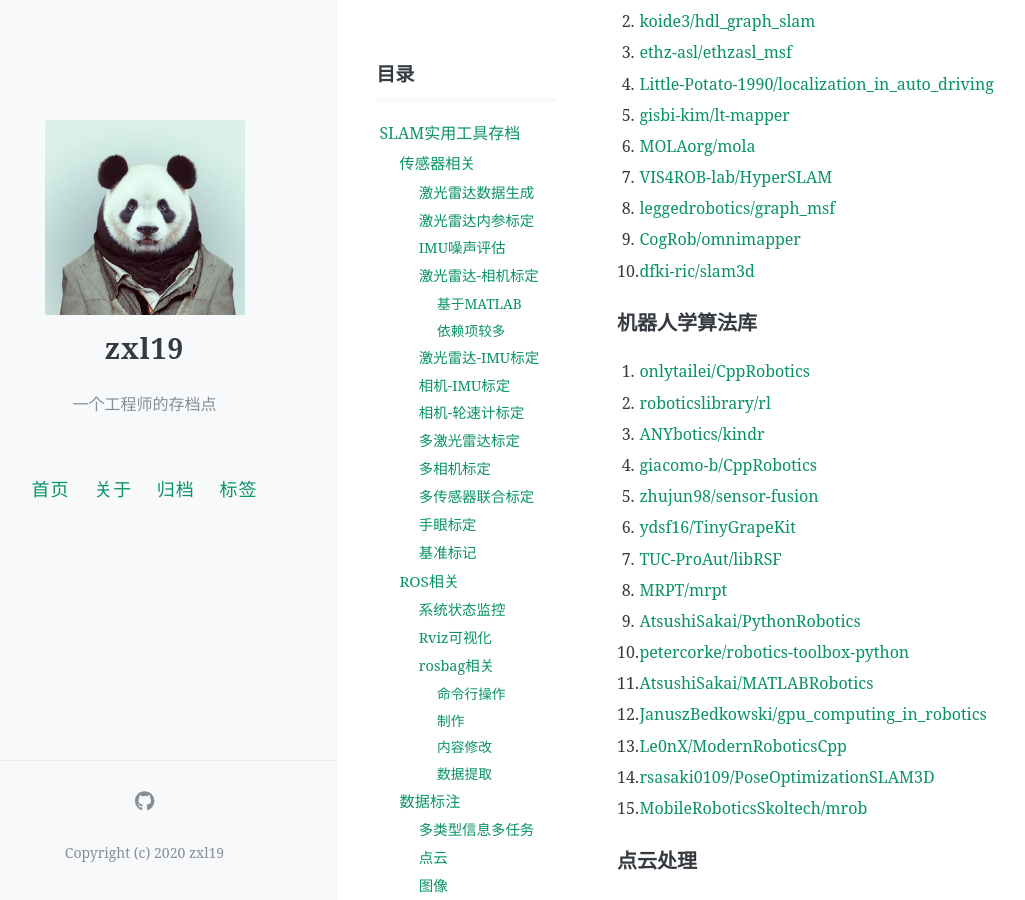
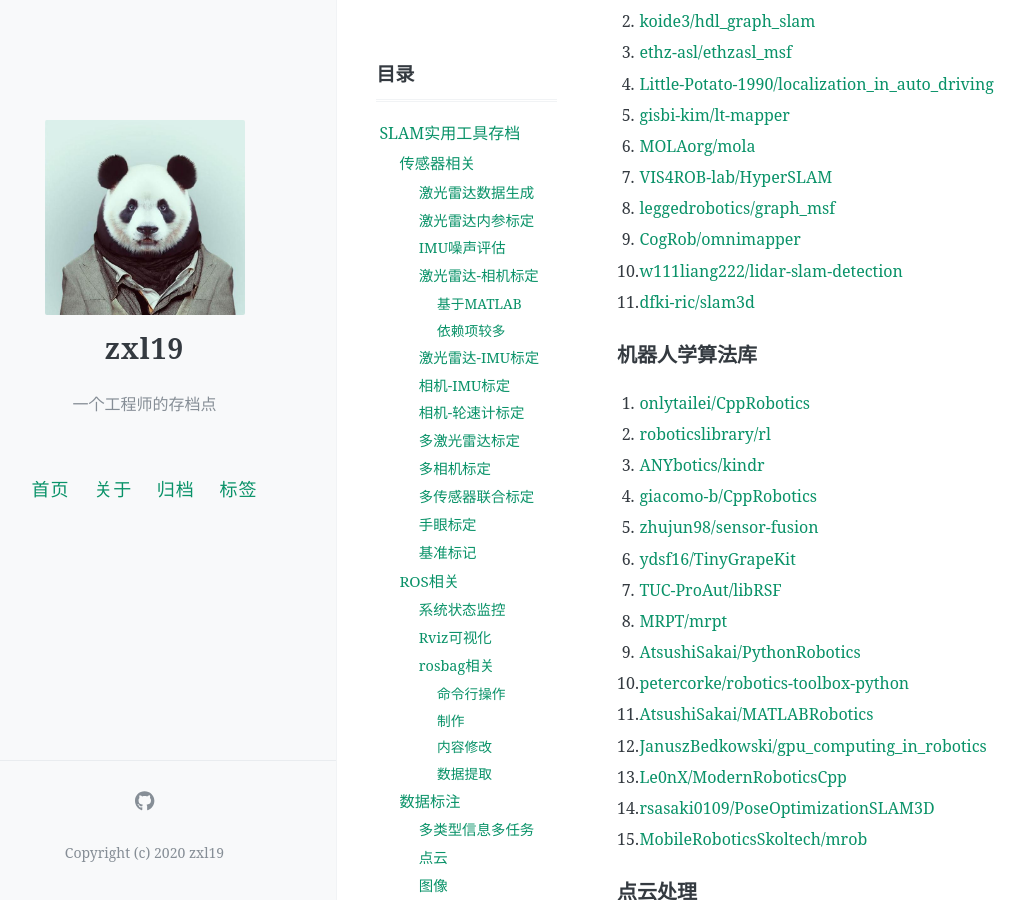
Before and after one commit to zxl19/zxl19.github.io, a Jekyll site: the page built from _posts/2021-05-25-slam-tool.md, in a window 1280 px wide and 900 px high, scrolled down 9375 px. Shown: the whole window, without its empty margins (47-1072 px from the left). Built offline with Jekyll 4.4.1, drawn with Linux system fonts in a browser that asks for light colours; comment, search, counter and statistics services are not loaded.

Commit message:
Update 2021-05-25-slam-tool.md

```diff
--- a/_posts/2021-05-25-slam-tool.md
+++ b/_posts/2021-05-25-slam-tool.md
@@ -342,7 +342,8 @@ pinned: false
 7. [VIS4ROB-lab/HyperSLAM](https://github.com/VIS4ROB-lab/HyperSLAM)
 8. [leggedrobotics/graph_msf](https://github.com/leggedrobotics/graph_msf)
 9. [CogRob/omnimapper](https://github.com/CogRob/omnimapper)
-10. [dfki-ric/slam3d](https://github.com/dfki-ric/slam3d)
+10. [w111liang222/lidar-slam-detection](https://github.com/w111liang222/lidar-slam-detection)
+11. [dfki-ric/slam3d](https://github.com/dfki-ric/slam3d)
 
 ### 机器人学算法库
 
```
